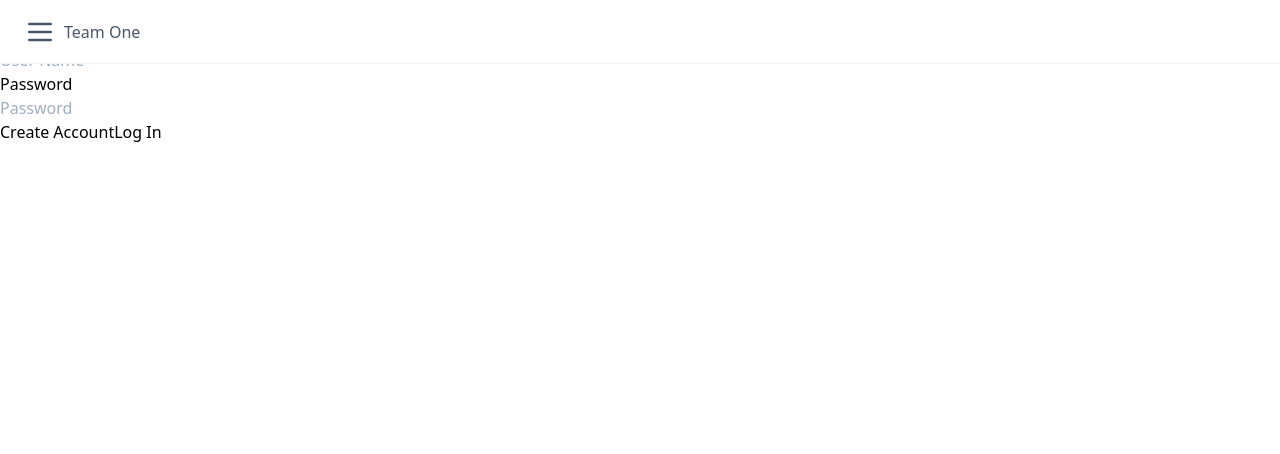
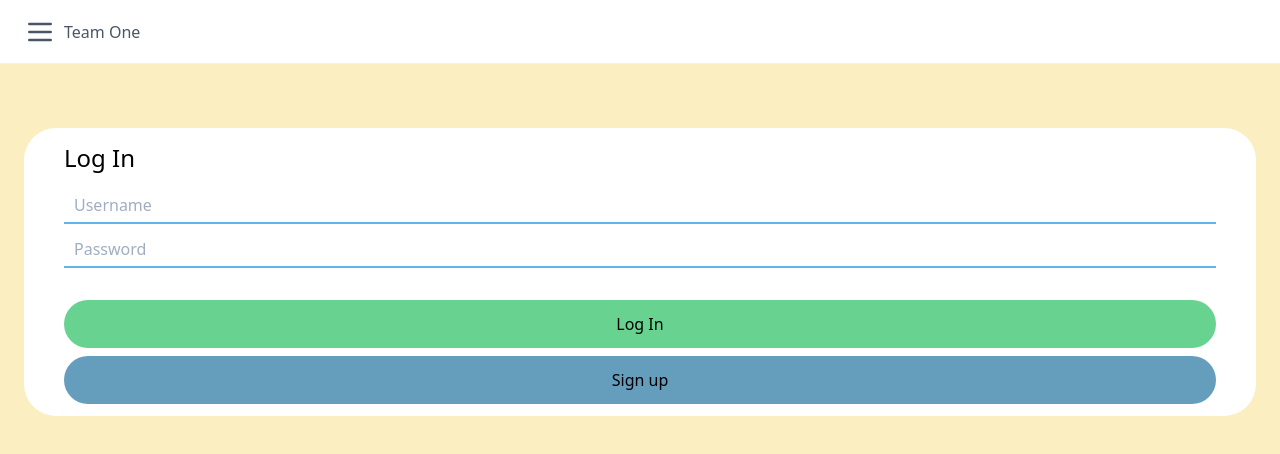
Before and after one commit to JamesSunshine/hackCHCH, a Vue app: page /login in a window 1280 px wide. Shown: the top 454 px of the page. Built offline with nearby package versions, Linux system fonts and the light colour scheme.

Commit message:
Login page lol #story[help]

```diff
--- a/public/style.css
+++ b/public/style.css
@@ -1,5 +1,23 @@
-@tailwind base;
+.bg-earth-green {
+    background-color: #8D8741;
+}
 
-@tailwind components;
+.bg-earth-blue {
+    background-color: #659DBD;
+}
 
-@tailwind utilities;
+.bg-earth-pink {
+    background-color: #DAAD86;
+}
+
+.bg-earth-brown {
+    background-color: #BC986A;
+}
+
+.bg-earth-light-brown {
+    background-color: #FBEEC1;
+}
+
+body {
+    background-color: #FBEEC1;
+}
--- a/src/components/Login.vue
+++ b/src/components/Login.vue
@@ -1,30 +1,34 @@
 <template>
-  <div class="page-wrapper">
+    <div class="">
+        <div class="pt-32">
+            <div class="bg-white m-auto px-10 py-3 radius-border mx-6">
+                <div class="radius-border">
+                    <div class="">
+                        <h2 class="text-2xl">Log In</h2>
+                    </div>
+                    <div class="mt-3">
+<!--                        <div class="">-->
+<!--                            <label for="userNameInput" class="">Username</label>-->
+<!--                        </div>-->
                         <div>
-      <div>
-
-        <div>
-          <h2>Log In</h2>
+                            <input type="email" class="custom-input border-b-2 border-blue-400" id="userNameInput" v-model="userName"
+                                   placeholder="Username" required>
                         </div>
-        <div>
-          <div>
-            <label for="userNameInput" class="tb-input-grid-label tb-label-margin">User Name</label>
-          </div>
-          <div>
-            <input type="email" class="tb-input" id="userNameInput" v-model="userName" placeholder="User Name" required>
-          </div>
-          <div>
-            <label for="passwordInput" class="tb-input-grid-label tb-label-margin">Password</label>
-          </div>
+<!--                        <div>-->
+<!--                            <label for="passwordInput" class="tb-input-grid-label tb-label-margin">Password</label>-->
+<!--                        </div>-->
                         <div class="input-grid-field">
-            <input type="password" id="passwordInput" class="tb-input" v-model="password" placeholder="Password" required v-on:keyup.enter="submit">
+                            <input type="password" id="passwordInput" class="custom-input mt-2  border-b-2 border-blue-400" v-model="password"
+                                   placeholder="Password" required v-on:keyup.enter="submit">
 
                         </div>
 
                     </div>
-        <div id="tb-footer" class="tb-header-container">
-          <button class="tb-button tb-green-button">Create Account</button>
-          <button type="button" v-on:click="submit">Log In</button>
+
+                    <div id="tb-footer" class=" mt-6">
+                        <button type="button" class="p-3 bg-green-400 radius-border w-full my-2" v-on:click="submit">Log In</button>
+                        <button class="p-3 bg-earth-blue radius-border w-full">Sign up</button>
+                    </div>
                 </div>
 
             </div>
@@ -54,5 +58,16 @@
 </script>
 
 <style scoped>
+    .radius-border {
+        border-radius: 2em;
+    }
+
+    .custom-input {
+        width: 100%;
+        padding: 5px 10px;
+        box-sizing: border-box;
+        color: black;
+    }
+
 
 </style>
```
Lines whose indentation alone changed are shown as unchanged.
